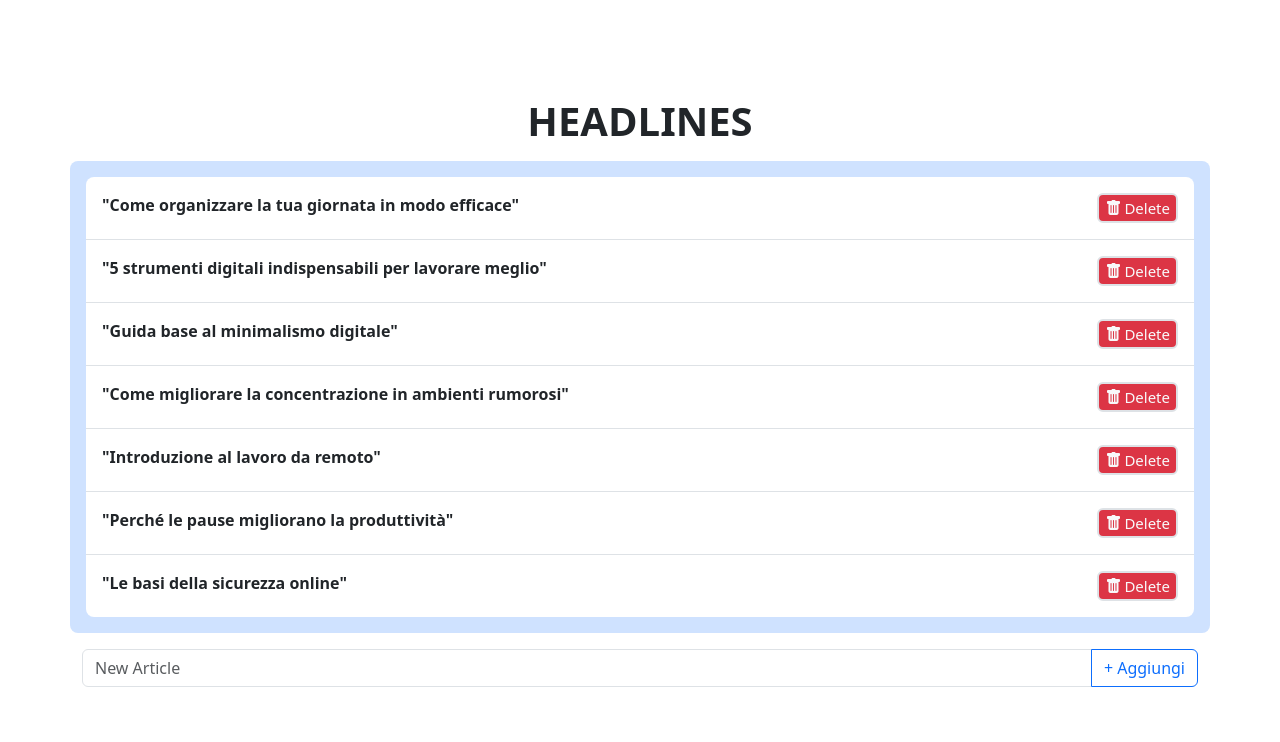
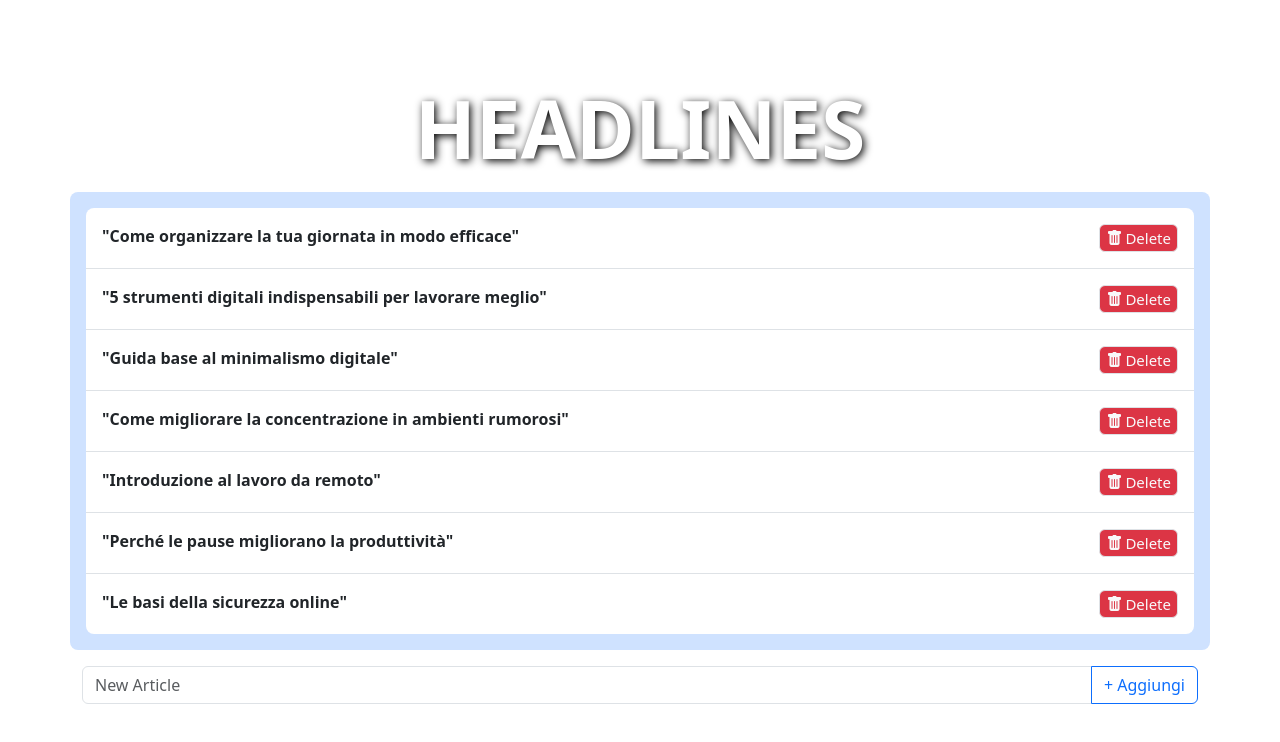
Before and after one commit to andreasalvi99/react-form, a React (Vite) app: page / in a window 1280 px wide. Shown: the top 742 px of the page. Built offline with nearby package versions, Linux system fonts and the light colour scheme.

Commit message:
added shadows

```diff
--- a/src/App.jsx
+++ b/src/App.jsx
@@ -63,7 +63,7 @@ export default function App() {
                 >
                   {headLine}
                   <button
-                    className="rounded-2 border-2 bg-danger border border-transparent"
+                    className="rounded-2 bg-danger border border-transparent"
                     onClick={() => deleteHeadLine(index)}
                   >
                     <i className="bi bi-trash-fill text-light">
--- a/src/assets/css/index.css
+++ b/src/assets/css/index.css
@@ -9,9 +9,20 @@ i {
   cursor: pointer;
 }
 
+li > button:hover {
+  box-shadow: 1px 1px 1px 1px rgb(183, 183, 183);
+  transition: all 0.4s ease;
+}
+
 p {
   font-size: 15px;
   font-style: normal;
   font-weight: 500;
   margin-left: 3px;
 }
+
+h1 {
+  font-size: 80px;
+  text-shadow: 2px 2px 8px black;
+  color: white;
+}
```
